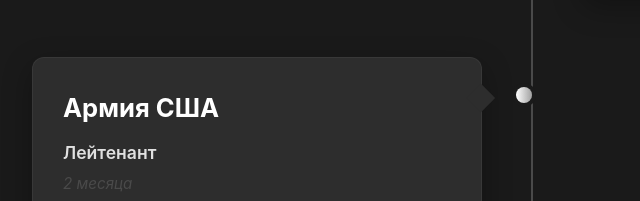
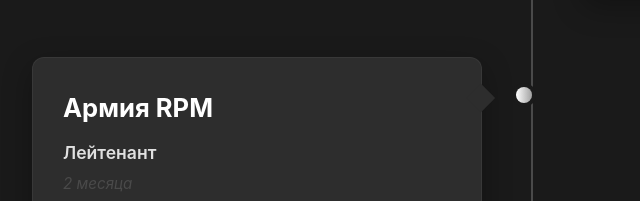
Before and after one commit to RENJ1RRO/meriaRPM, a plain HTML site: page index.html in a window 1280 px wide. Shown: the part 3159-3360 px from the top of the page, 108-748 px from the left. Drawn offline with Linux system fonts and the light colour scheme.

Commit message:
Update index.html

```diff
--- a/index.html
+++ b/index.html
@@ -497,7 +497,7 @@
                 <div class="timeline-item fade-in">
                     <div class="timeline-dot"></div>
                     <div class="timeline-content">
-                        <h3>Армия США</h3>
+                        <h3>Армия RPM</h3>
                         <p class="position">Лейтенант</p>
                         <p class="duration">2 месяца</p>
                     </div>
```
